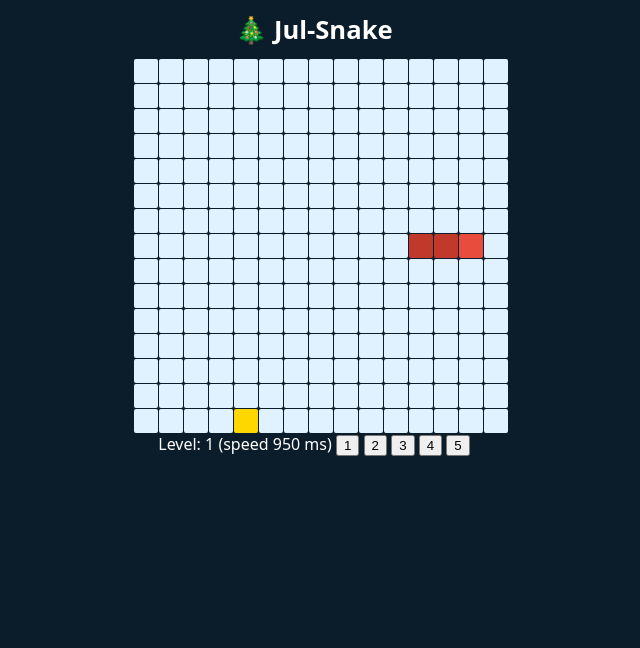
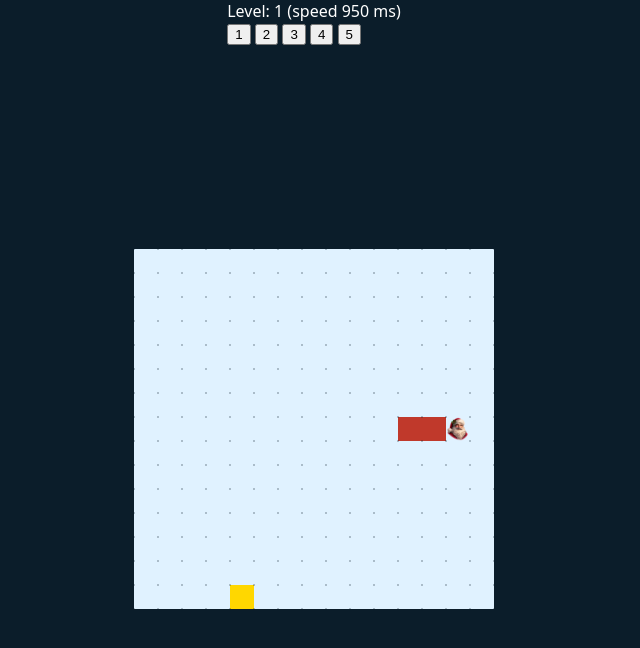
Before and after one commit to zaida-wiss/jul_snake, a plain HTML site: page index.html in a window 1280 px wide. Shown: the whole page, without its empty margins (326-966 px from the left). Drawn offline with Linux system fonts and the light colour scheme.

Commit message:
lade in ett tomte-huvud

```diff
--- a/index.html
+++ b/index.html
@@ -9,16 +9,22 @@
 </head>
 
 <body>
-  <h1>🎄 Jul-Snake</h1>
-  <div id="game-board"></div>
+  <div class="page">
+
+    <header class="game-header">
       <div class="level-select">
-  <span>Level:</span>
+        <span>Level:</span><br>
         <button data-level="1" class="active">1</button>
         <button data-level="2">2</button>
         <button data-level="3">3</button>
         <button data-level="4">4</button>
         <button data-level="5">5</button>
       </div>
+    </header>
+
+    <main class="game-area">
+      <div id="game-board"></div>
+    </main>
 
     <div class="controls">
       <div></div>
@@ -32,7 +38,11 @@
       <div></div>
       <button data-dir="DOWN">⬇️</button>
       <div></div>
+    </div>
 
+  </div>
+
+  <!-- overlay UTANFÖR layout -->
   <div id="game-over" class="overlay hidden" role="dialog" aria-live="assertive">
     <div class="overlay-content">
       <h2>🎅 Game Over</h2>
@@ -41,8 +51,5 @@
     </div>
   </div>
 
-</div>
 </body>
-
-
 </html>
--- a/style.css
+++ b/style.css
@@ -1,17 +1,25 @@
 /* ===== MOBILE FIRST ===== */
 
+*, *::before, *::after {
+  box-sizing: border-box;
+}
 body {
   margin: 0 auto;
-  padding: 0;
+  min-height: 100vh;
+  background: #0b1d2a;
+  color: #fff;
+  font-family: system-ui, sans-serif;
+}
+.page {
   max-width: 360px;
-  min-height: 100vh;
+  margin: 0 auto;
+
   display: flex;
   flex-direction: column;
   align-items: center;
-  justify-content: flex-start;
-  background: #0b1d2a;
-  color: #fff;
-  font-family: system-ui, sans-serif;
+  gap: 0.5rem;
+
+  height: 100vh;
 }
 
 h1 {
@@ -22,18 +30,24 @@ h1 {
 /* Spelplan */
 #game-board {
   display: grid;
-  width: 100%;
-  grid-template-columns: repeat(15, 18px);
-  gap: 1px;
+  grid-template-columns: repeat(15, 16px);
+  gap: 0px;
   touch-action: none;
+}
+.game-area {
+  flex: 1;                  /* ← detta är nyckeln */
+  display: flex;
+  align-items: center;
+  justify-content: center;
+  height: 200px;;
 }
 
 /* Cellstorlek – MOBILE */
 .cell {
-  width: 18px;
-  height: 18px;
+  width: 16px;
+  height: 16px;
   background: #e0f2ff;
-  border-radius: 2px;
+  border-radius: 1px;
 }
 
 /* Snake */
@@ -45,7 +59,10 @@ h1 {
   background: gold;
 }
 .snake-head {
-  background: #e74c3c; /* tomte */
+  background-image: url("./bilder/tomte_huvud.webp"); /* tomte */
+  background-size: cover;
+  background-position: center;
+  background-repeat: no-repeat;
 }
 
 .snake-body {
@@ -54,15 +71,15 @@ h1 {
 
 /* ===== TOUCH CONTROLS ===== */
 .controls {
-  margin-top: 1rem;
+  margin-top: 8rem;
   display: grid;
-  grid-template-columns: repeat(3, 48px);
-  grid-template-rows: repeat(3, 48px);
+  grid-template-columns: repeat(3, 40px);
+  grid-template-rows: repeat(3, 40px);
   gap: 8px;
 }
 
 .controls button {
-  font-size: 1.2rem;
+  font-size: 1rem;
   border-radius: 6px;
   border: none;
   background: #1f3b52;
@@ -92,31 +109,46 @@ h1 {
   position: fixed;
   inset: 0;
   background: rgba(0, 0, 0, 0.75);
+
   display: flex;
-  align-items: center;
+  align-items: flex-end;
   justify-content: center;
+
   z-index: 999;
 }
 
 .overlay-content {
+  width: min(90vw, 320px);
+  padding: 0.75rem;
+
   background: #0b1d2a;
-  padding: 1.5rem;
   border-radius: 12px;
   text-align: center;
-  width: 90%;
-  max-width: 320px;
+
+  margin-bottom: 1rem;
 }
 
+
 .overlay button {
-  margin-top: 1rem;
-  padding: 0.5rem 1rem;
-  font-size: 1rem;
+  margin-top: 0.2rem;
+  padding: 0.2rem 1rem;
+  font-size: 0.7rem;
 }
 
 .hidden {
   display: none;
 }
 
+
+
+.level-select {
+  margin-bottom: 0.25rem;
+}
+
+.hud {
+  margin-bottom: 0.25rem;
+  font-size: 0.8rem;
+}
 
 /* ===== DESKTOP ===== */
 @media (min-width: 768px) {
```
Also changed, not shown: bilder/tomte_huvud.webp (added). Lines whose indentation alone changed are shown as unchanged.
